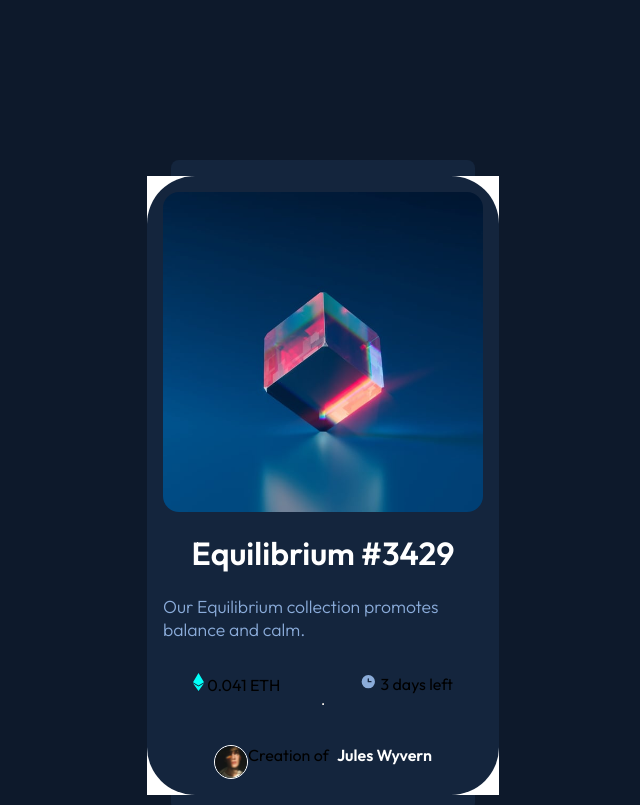
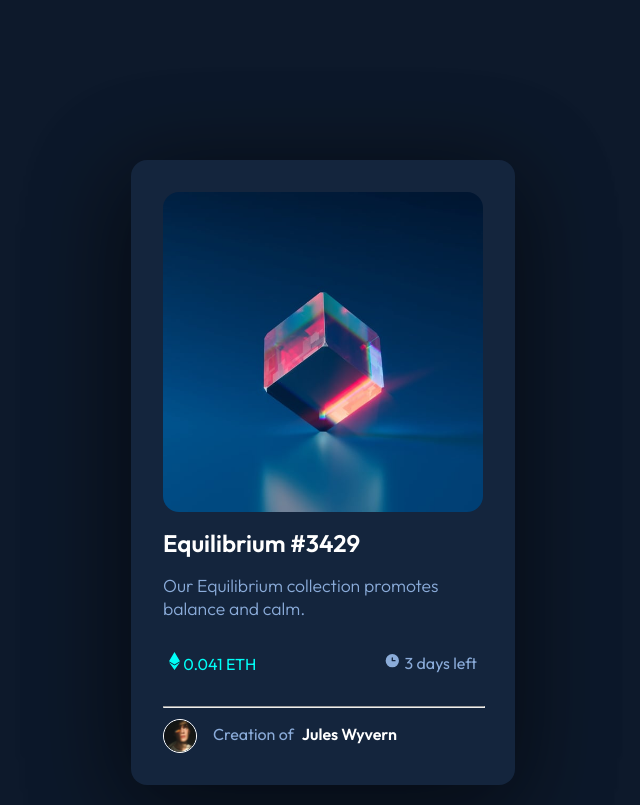
Before and after one commit to defunSM/nft-preview-card-component, a plain HTML site: page index.html in a window 1280 px wide. Shown: the top 805 px of the page, without its empty margins (317-957 px from the left). Drawn offline with Linux system fonts and the light colour scheme.

Commit message:
add: box-shadow

```diff
--- a/index.html
+++ b/index.html
@@ -28,7 +28,9 @@
         <div class="eth-amount">
           <div>
           <img class="eth-img" src="images/icon-ethereum.svg">
+          <span id="eth-price">
           0.041 ETH
+          </span>
           </div>
           <div>
           <img class="clock-img" src="images/icon-clock.svg" alt="clock">
--- a/styles.css
+++ b/styles.css
@@ -19,30 +19,31 @@ body {
 .layer-1 {
   display: flex;
   justify-content: center;
-  align-items: center;
   background-color: var(--card-bg);
   border-radius: 0.5rem;
   margin: 10rem 30rem;
+  max-width: 400px;
+
 }
 
 .layer-2 {
-  background-color: var(--white);
-  margin: 1rem 2rem;
+  background-color: var(--card-bg);
+  display: flex;
+  justify-content: center;
+  padding: 2rem;
+  border-radius: 1rem;
+
+  max-width: 400px;
+  box-shadow: -2px 20px 100px 4px rgba(0,0,0,0.33), -4px 19px 97px 11px rgba(0,0,0,0.3);
+
 }
 
-.layer-3 {
-  display: flex;
-  justify-content: center;
-  place-items: center;
-  flex-direction: column;
-  background-color: var(--card-bg);
-  border-radius: 3rem;
-  padding: 1rem;
-  text-align: left;
-}
+
 
 h1 {
   color: var(--white);
+  width: 100%;
+  font-size: 1.5rem;
 }
 
 .equilibrium-img {
@@ -54,6 +55,9 @@ h1 {
 
 hr {
   background-color: white;
+  width: 100%;
+  color: var(--line-color);
+  margin-top: 2rem;
 }
 
 .description {
@@ -65,9 +69,10 @@ hr {
 .eth-amount {
   margin-top: 2rem;
   display: flex;
-  gap: 5rem;
+  gap: 8rem;
   min-width: 20rem;
   justify-content: center;
+  color: var(--primary-soft-blue)
 }
 
 .avatar-img {
@@ -77,13 +82,19 @@ hr {
   border-color: var(--white);
   border-width: 0.1rem;
   border-style: solid;
+  margin-right: 1rem;
+  margin-top: -0.3rem;
 }
 
 .creator {
-  margin-top: 2rem;
+  color: var(--primary-soft-blue);
+  margin-top: 1rem;
   display: flex;
-  place-content: left;
-  text-align: left;
+  justify-content: left;
+}
+
+#eth-price {
+  color: var(--primary-cyan) !important;
 }
 
 #bold {
```
